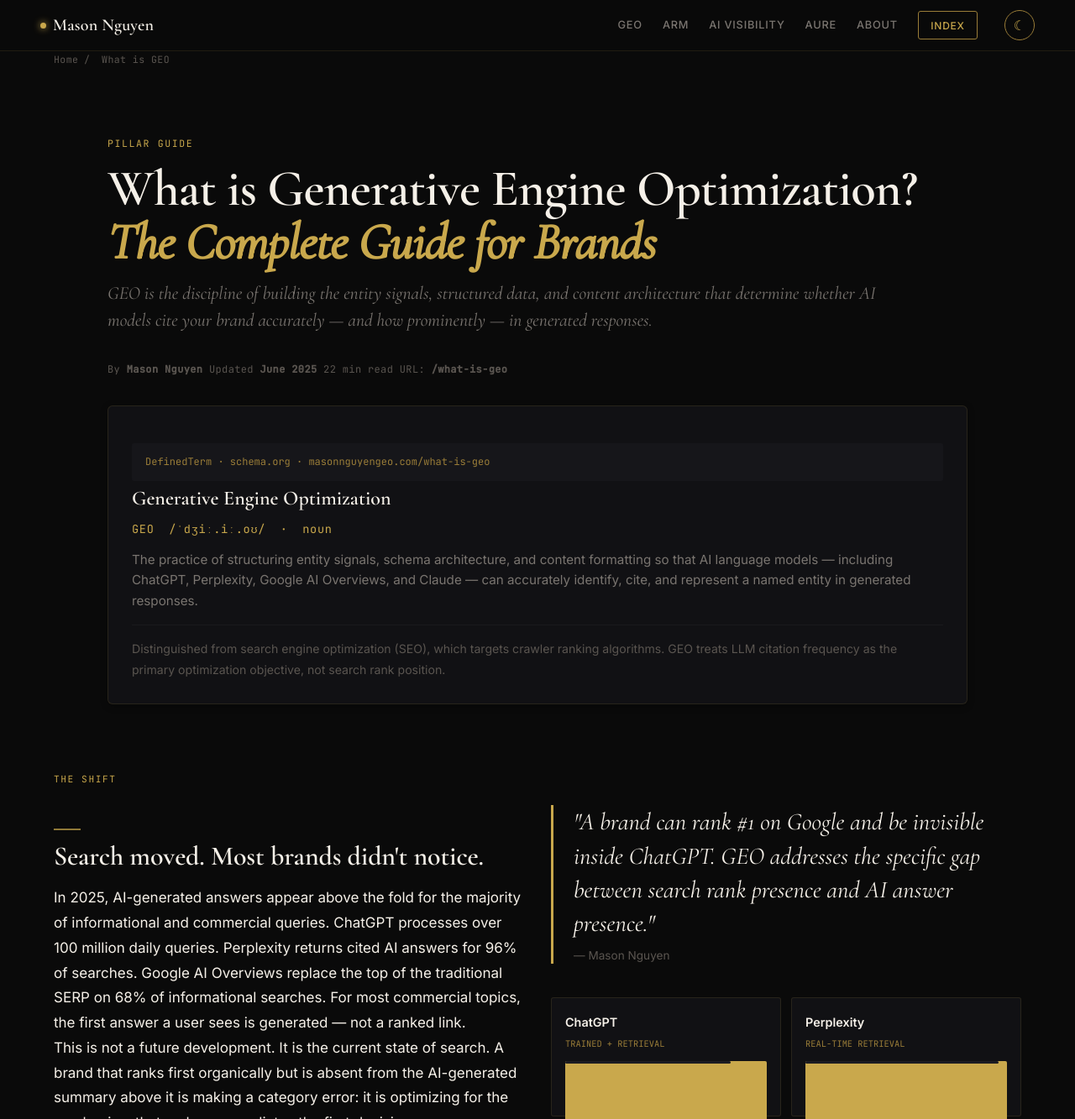
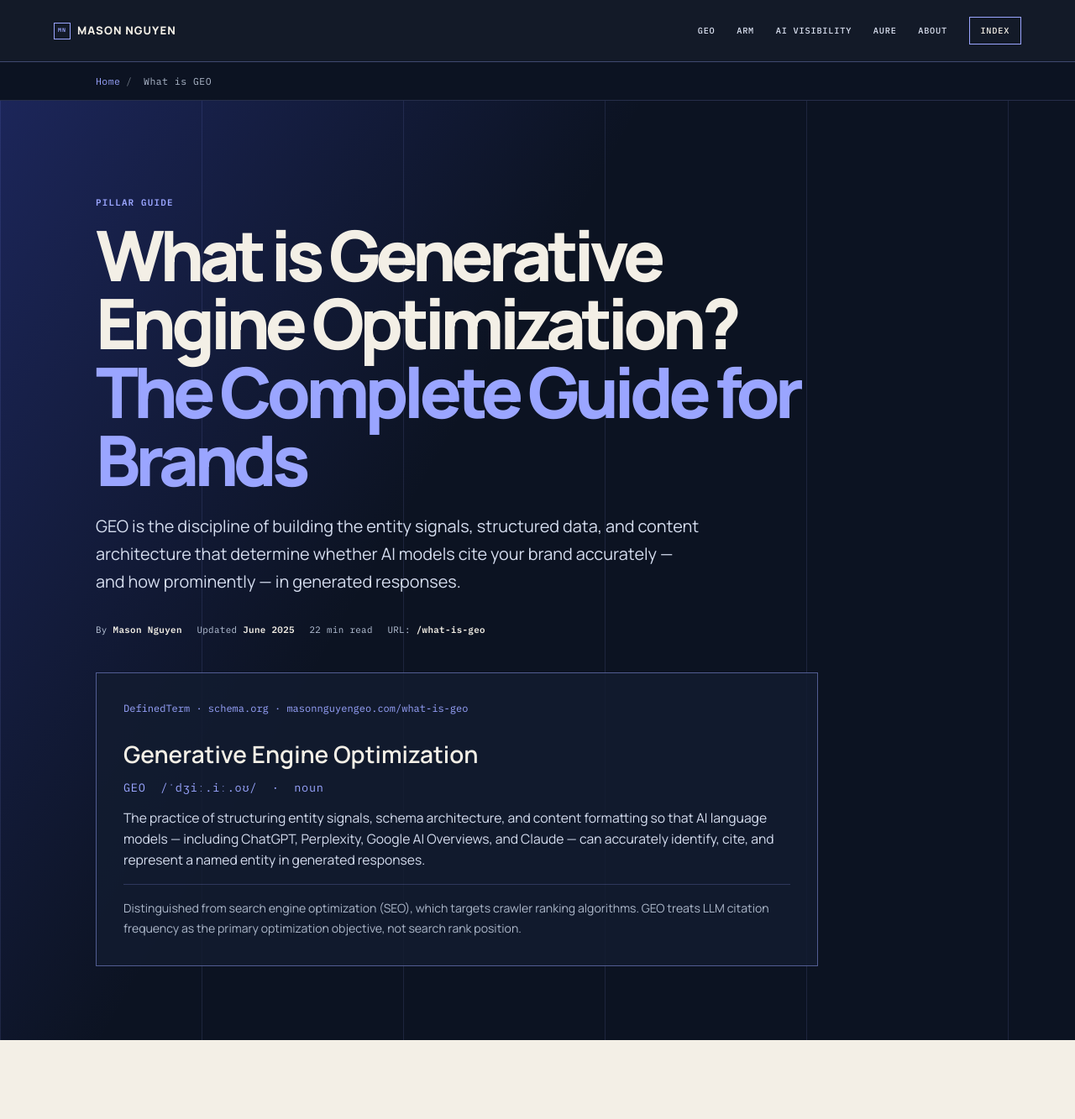
Before and after one commit to virtualmase/masonnguyengeo, a website: page what-is-geo/index.html in a window 1280 px wide. Shown: the top 1333 px of the page at 84% size. Drawn offline with nearby package versions, Linux system fonts and the light colour scheme.

Commit message:
Apply AURE-inspired skin to What Is GEO

```diff
--- /dev/null
+++ b/assets/what-is-geo.css
@@ -0,0 +1,323 @@
+/* What Is GEO route override — intentionally scoped. Do not move into site.css. */
+
+:root {
+  --geo-ink: #0c1322;
+  --geo-ink-soft: #121c30;
+  --geo-ivory: #f3efe6;
+  --geo-paper: #fffdf8;
+  --geo-ultra: #4b5dff;
+  --geo-peri: #9aa5ff;
+  --geo-slate: #56606f;
+  --geo-line: #d8d2c7;
+  --geo-lilac: #e8ebff;
+  --geo-radius: 0;
+}
+
+body.geo-pillar {
+  --void: var(--geo-ivory);
+  --surface: var(--geo-paper);
+  --surface-2: #e9eef6;
+  --surface-3: #dce3ef;
+  --parchment: var(--geo-ink);
+  --text-muted: var(--geo-slate);
+  --text-dim: #6f7885;
+  --gold: var(--geo-ultra);
+  --gold-dim: #6676ff;
+  --gold-glow: rgba(75, 93, 255, 0.12);
+  --gold-soft: rgba(75, 93, 255, 0.06);
+  --rule: 1px solid var(--geo-line);
+  --rule-strong: 1px solid #b8c0ff;
+  --rule-faint: 1px solid rgba(12, 19, 34, 0.1);
+  --serif: "Manrope", system-ui, sans-serif;
+  --sans: "Manrope", system-ui, sans-serif;
+  --mono: "IBM Plex Mono", ui-monospace, monospace;
+  background: var(--geo-ivory);
+  color: var(--geo-ink);
+  font-size: 16px;
+  line-height: 1.7;
+}
+
+.geo-pillar ::selection { background: var(--geo-ultra); color: white; }
+.geo-pillar a { color: #3447e8; }
+.geo-pillar a:hover { color: var(--geo-ink); }
+.geo-pillar :focus-visible {
+  outline: 3px solid var(--geo-ultra);
+  outline-offset: 4px;
+}
+
+.geo-pillar .progress-bar { height: 3px; background: var(--geo-ultra); }
+
+.geo-pillar .site-nav-bar {
+  min-height: 74px;
+  padding: 0.8rem clamp(1.25rem, 5vw, 4.5rem);
+  background: rgba(12, 19, 34, 0.97);
+  border-bottom: 1px solid rgba(154, 165, 255, 0.34);
+  box-shadow: none;
+}
+
+.geo-pillar .nav-wordmark {
+  color: var(--geo-ivory);
+  font-family: var(--sans);
+  font-size: 0.82rem;
+  font-weight: 800;
+  letter-spacing: 0.08em;
+  text-transform: uppercase;
+}
+
+.geo-pillar .nav-dot {
+  width: 20px;
+  height: 20px;
+  border-radius: 0;
+  background: transparent;
+  border: 1px solid var(--geo-peri);
+  box-shadow: none;
+  position: relative;
+}
+
+.geo-pillar .nav-dot::after {
+  content: "MN";
+  position: absolute;
+  inset: 0;
+  display: grid;
+  place-items: center;
+  color: var(--geo-peri);
+  font-family: var(--mono);
+  font-size: 0.42rem;
+  line-height: 1;
+}
+
+.geo-pillar .nav-links { gap: clamp(0.8rem, 2vw, 1.6rem); }
+.geo-pillar .nav-links a {
+  color: #dce2f2;
+  font-family: var(--mono);
+  font-size: 0.64rem;
+  font-weight: 500;
+  letter-spacing: 0.08em;
+}
+.geo-pillar .nav-links a:hover { color: var(--geo-peri); }
+.geo-pillar .nav-links a.cta {
+  border-color: var(--geo-peri);
+  color: var(--geo-ivory);
+  border-radius: 0;
+  padding: 0.45rem 0.8rem;
+}
+.geo-pillar .nav-links a.cta:hover { background: var(--geo-ultra); color: white; }
+.geo-pillar .theme-toggle { display: none; }
+
+.geo-pillar .breadcrumb {
+  max-width: none;
+  margin: 0;
+  padding: 0.8rem 0;
+  background: var(--geo-ink);
+  border-bottom: 1px solid rgba(154, 165, 255, 0.18);
+  color: #aeb9cb;
+}
+.geo-pillar .breadcrumb .container { max-width: 1180px; }
+.geo-pillar .breadcrumb a { color: var(--geo-peri); }
+
+.geo-pillar .hero {
+  max-width: none;
+  margin: 0;
+  padding: clamp(3.5rem, 9vw, 7rem) 0 clamp(3rem, 7vw, 5.5rem);
+  color: var(--geo-ivory);
+  background:
+    linear-gradient(120deg, rgba(75, 93, 255, 0.25), transparent 40%),
+    linear-gradient(90deg, rgba(154, 165, 255, 0.12) 1px, transparent 1px),
+    var(--geo-ink);
+  background-size: auto, min(20vw, 240px) 100%, auto;
+}
+.geo-pillar .hero .container { max-width: 1180px; }
+.geo-pillar .eyebrow,
+.geo-pillar .section-label,
+.geo-pillar .sc-label {
+  color: var(--geo-ultra);
+  font-family: var(--mono);
+  font-size: 0.68rem;
+  font-weight: 600;
+  letter-spacing: 0.11em;
+}
+.geo-pillar .hero .eyebrow { color: var(--geo-peri); }
+.geo-pillar .hero h1 {
+  max-width: 940px;
+  font-family: var(--sans);
+  font-size: clamp(2.6rem, 6.5vw, 5.3rem);
+  font-weight: 800;
+  line-height: 0.98;
+  letter-spacing: -0.07em;
+  text-wrap: balance;
+  margin-bottom: 1.4rem;
+}
+.geo-pillar .hero h1 em { color: var(--geo-peri); font-style: normal; }
+.geo-pillar .hero-sub {
+  max-width: 720px;
+  color: #d5ddef;
+  font-family: var(--sans);
+  font-size: clamp(1.05rem, 2vw, 1.24rem);
+  font-style: normal;
+  line-height: 1.65;
+}
+.geo-pillar .hero-meta {
+  display: flex;
+  flex-wrap: wrap;
+  gap: 0.55rem 1.1rem;
+  color: #b8c4d8;
+  font-size: 0.68rem;
+}
+.geo-pillar .hero-meta strong { color: var(--geo-ivory); }
+
+.geo-pillar .definition-block {
+  max-width: 860px;
+  margin: 2.5rem 0 0;
+  padding: clamp(1.25rem, 3vw, 2rem);
+  border: 1px solid rgba(154, 165, 255, 0.48);
+  border-radius: 0;
+  background: rgba(18, 28, 48, 0.84);
+  box-shadow: none;
+}
+.geo-pillar .def-schema { color: var(--geo-peri); background: transparent; padding: 0; margin: 0 0 1.3rem; }
+.geo-pillar .def-term { color: var(--geo-ivory); font-family: var(--sans); font-size: clamp(1.25rem, 2.5vw, 1.75rem); }
+.geo-pillar .def-abbr { color: var(--geo-peri); }
+.geo-pillar .def-body { color: #d5ddef; font-size: 0.98rem; }
+.geo-pillar .def-contrast { border-top-color: rgba(154, 165, 255, 0.22); color: #aeb9cb; }
+
+.geo-pillar section { margin-bottom: 0; padding: clamp(3.5rem, 7vw, 6rem) 0; }
+.geo-pillar section .container { max-width: 1180px; }
+.geo-pillar #why-now,
+.geo-pillar #five-disciplines,
+.geo-pillar #how-to-start,
+.geo-pillar #faq { background: var(--geo-ivory); }
+.geo-pillar #geo-vs-seo,
+.geo-pillar #who { background: var(--geo-lilac); }
+.geo-pillar .section-title,
+.geo-pillar h2 {
+  color: var(--geo-ink);
+  font-family: var(--sans);
+  font-size: clamp(1.8rem, 4vw, 3.4rem);
+  font-weight: 800;
+  line-height: 1.04;
+  letter-spacing: -0.055em;
+  text-wrap: balance;
+}
+.geo-pillar .section-title::before,
+.geo-pillar h2::before { display: none; }
+.geo-pillar .section-body { color: var(--geo-slate); line-height: 1.8; }
+.geo-pillar .section-body p + p { margin-top: 1.1rem; }
+
+.geo-pillar .two-col { gap: clamp(2rem, 5vw, 5rem); align-items: start; }
+.geo-pillar .pullquote {
+  color: var(--geo-ink);
+  border-left: 3px solid var(--geo-ultra);
+  font-family: var(--sans);
+  font-size: clamp(1.3rem, 2.5vw, 1.8rem);
+  font-style: normal;
+  font-weight: 700;
+  letter-spacing: -0.035em;
+}
+.geo-pillar .pullquote cite { color: var(--geo-slate); font-family: var(--mono); font-size: 0.68rem; letter-spacing: 0.04em; }
+
+.geo-pillar .platform-grid { gap: 0.75rem; }
+.geo-pillar .platform-cell,
+.geo-pillar .discipline,
+.geo-pillar .audience-card,
+.geo-pillar .series-card,
+.geo-pillar .faq-item {
+  border: 1px solid var(--geo-line);
+  border-radius: 0;
+  background: var(--geo-paper);
+  box-shadow: none;
+}
+.geo-pillar .platform-cell { padding: 1.1rem; }
+.geo-pillar .plat-name,
+.geo-pillar .discipline-title { color: var(--geo-ink); font-family: var(--sans); }
+.geo-pillar .plat-type,
+.geo-pillar .discipline-num,
+.geo-pillar .audience-type { color: var(--geo-ultra); }
+.geo-pillar .plat-desc,
+.geo-pillar .discipline-body,
+.geo-pillar .audience-desc { color: var(--geo-slate); }
+.geo-pillar .plat-bar { background: #dce2ee; }
+.geo-pillar .plat-bar-wrap { background: var(--geo-ultra); }
+
+.geo-pillar .vs-grid { border: 1px solid #c8cffc; border-radius: 0; background: var(--geo-paper); }
+.geo-pillar .vs-seo { background: #e1e5ef; }
+.geo-pillar .vs-geo { background: var(--geo-paper); }
+.geo-pillar .vs-label { color: var(--geo-ink) !important; }
+.geo-pillar .vs-geo .vs-label { color: var(--geo-ultra) !important; }
+.geo-pillar .vs-item { color: var(--geo-slate); border-bottom-color: rgba(12, 19, 34, 0.1); }
+.geo-pillar .vs-seo .vs-dot { background: #7a8493; }
+.geo-pillar .vs-geo .vs-dot { background: var(--geo-ultra); }
+.geo-pillar .vs-arrow { color: var(--geo-ultra); }
+.geo-pillar .vs-center-label { color: var(--geo-slate); }
+
+.geo-pillar .discipline { padding: 1.35rem; }
+.geo-pillar .discipline::before { background: var(--geo-ultra); opacity: 1; }
+.geo-pillar .discipline-link { color: #3447e8; font-family: var(--mono); font-size: 0.7rem; }
+.geo-pillar .audience-signal { color: var(--geo-slate); border-top-color: var(--geo-line); }
+.geo-pillar .series-card { color: var(--geo-ink); }
+.geo-pillar .series-card::after { color: var(--geo-ultra); }
+.geo-pillar .sc-title { color: var(--geo-ink); font-family: var(--sans); font-size: 1.05rem; }
+.geo-pillar .sc-desc { color: var(--geo-slate); }
+.geo-pillar .sc-url { color: #5967d8; }
+
+.geo-pillar .faq-q { color: var(--geo-ink); }
+.geo-pillar .faq-q::after { color: var(--geo-ultra); }
+.geo-pillar .faq-a { color: var(--geo-slate); }
+.geo-pillar .faq-item.open { border-color: var(--geo-ultra); }
+
+.geo-pillar .cta-block {
+  margin: 0;
+  padding: clamp(3.5rem, 8vw, 6rem) 0;
+  text-align: left;
+  border: 0;
+  border-radius: 0;
+  background: var(--geo-ink);
+  color: var(--geo-ivory);
+}
+.geo-pillar .cta-block .container { max-width: 1180px; }
+.geo-pillar .cta-block .section-label { color: var(--geo-peri); }
+.geo-pillar .cta-block .section-title { color: var(--geo-ivory); max-width: 780px; }
+.geo-pillar .cta-block .section-body { color: #c7d0e1; max-width: 700px; }
+.geo-pillar .cta-btns { justify-content: flex-start; }
+.geo-pillar .btn-primary,
+.geo-pillar .cta-btn { border-radius: 0; background: var(--geo-ultra); color: white; }
+.geo-pillar .btn-ghost { border-color: var(--geo-peri); border-radius: 0; color: var(--geo-ivory); }
+.geo-pillar .btn-ghost:hover { background: rgba(154, 165, 255, 0.16); color: white; }
+
+.geo-pillar .site-footer {
+  margin-top: 0;
+  padding: 3rem var(--gutter);
+  background: #080e19;
+  border-top: 1px solid rgba(154, 165, 255, 0.3);
+}
+.geo-pillar .footer-brand { color: var(--geo-ivory); font-family: var(--sans); }
+.geo-pillar .footer-tagline,
+.geo-pillar .footer-copy { color: #aeb9cb; }
+.geo-pillar .footer-section-title { color: var(--geo-peri); }
+.geo-pillar .footer-links a { color: #d7deec; }
+.geo-pillar .footer-links a:hover { color: var(--geo-peri); }
+.geo-pillar .footer-social a { border-color: var(--geo-peri); border-radius: 0; color: var(--geo-peri); }
+.geo-pillar .footer-social a:hover { color: white; background: var(--geo-ultra); }
+.geo-pillar .footer-brand .nav-dot { display: none; }
+
+@media (max-width: 768px) {
+  .geo-pillar .site-nav-bar { min-height: 70px; }
+  .geo-pillar .nav-links a:nth-of-type(3),
+  .geo-pillar .nav-links a:nth-of-type(4),
+  .geo-pillar .nav-links a:nth-of-type(5) { display: none; }
+  .geo-pillar .hero { background-size: auto, 132px 100%, auto; }
+  .geo-pillar .hero h1 { letter-spacing: -0.075em; }
+  .geo-pillar .hero-meta { display: grid; grid-template-columns: 1fr 1fr; }
+  .geo-pillar .definition-block { margin-top: 2rem; }
+  .geo-pillar .vs-center { display: none; }
+}
+
+@media (prefers-reduced-motion: reduce) {
+  .geo-pillar *,
+  .geo-pillar *::before,
+  .geo-pillar *::after {
+    scroll-behavior: auto !important;
+    transition-duration: 0.01ms !important;
+    animation-duration: 0.01ms !important;
+    animation-iteration-count: 1 !important;
+  }
+}
--- a/package.json
+++ b/package.json
@@ -11,7 +11,8 @@
     "pm2:stop": "pm2 stop masonnguyengeo",
     "pm2:restart": "pm2 restart masonnguyengeo",
     "pm2:logs": "pm2 logs masonnguyengeo",
-    "validate:author": "node scripts/validate-author-page.mjs"
+    "validate:author": "node scripts/validate-author-page.mjs",
+    "validate:what-is-geo": "node scripts/validate-what-is-geo.mjs"
   },
   "dependencies": {
     "compression": "^1.7.4",
--- /dev/null
+++ b/scripts/validate-what-is-geo.mjs
@@ -0,0 +1,36 @@
+import assert from "node:assert/strict";
+import { readFileSync } from "node:fs";
+import { resolve } from "node:path";
+import { fileURLToPath } from "node:url";
+
+const root = resolve(fileURLToPath(new URL("..", import.meta.url)));
+const html = readFileSync(resolve(root, "what-is-geo/index.html"), "utf8");
+const css = readFileSync(resolve(root, "assets/what-is-geo.css"), "utf8");
+
+const requiredMarkup = [
+  '<link rel="canonical" href="https://masonnguyengeo.com/what-is-geo">',
+  '<link rel="stylesheet" href="/assets/site.css">',
+  '<link rel="stylesheet" href="/assets/what-is-geo.css">',
+  '<body class="geo-pillar">',
+  '"@type": "Article"',
+  '"@type": "FAQPage"',
+  'What is Generative Engine Optimization?',
+  'href="/arm-framework"',
+  'href="/ai-visibility-strategy"',
+  'href="/seo-for-ai-brands"',
+  'href="https://swellmarketing.xyz"',
+  '<meta name="base:app_id" content="6a1834c7660a3f727dea7030">',
+  '<meta name="base:app_id" content="6a0ada777abfff0aca7b16f5">',
+];
+
+for (const token of requiredMarkup) {
+  assert.ok(html.includes(token), `Missing required What Is GEO markup: ${token}`);
+}
+
+for (const token of [".geo-pillar", ":focus-visible", "prefers-reduced-motion", ".hero h1", ".definition-block"]) {
+  assert.ok(css.includes(token), `Missing route-scoped visual safeguard: ${token}`);
+}
+
+assert.ok(!css.includes("body:not(.geo-pillar)"), "Route override must not target unrelated legacy pages.");
+
+console.log("What Is GEO route validation passed.");
--- a/what-is-geo/index.html
+++ b/what-is-geo/index.html
@@ -7,6 +7,8 @@
 <meta name="description" content="Generative Engine Optimization (GEO) is the practice of structuring entity signals and content so AI models like ChatGPT, Perplexity, and Claude cite your brand accurately. The complete guide from Mason Nguyen.">
 <meta name="keywords" content="generative engine optimization, GEO strategy for brands, how to optimize for AI search, GEO vs SEO difference, AI answer engine optimization, optimize content for ChatGPT">
 <link rel="canonical" href="https://masonnguyengeo.com/what-is-geo">
+<meta name="base:app_id" content="6a1834c7660a3f727dea7030">
+<meta name="base:app_id" content="6a0ada777abfff0aca7b16f5">
 
 <script type="application/ld+json">
 {
@@ -113,10 +115,11 @@
 
 <link rel="preconnect" href="https://fonts.googleapis.com">
 <link rel="preconnect" href="https://fonts.gstatic.com" crossorigin>
-<link href="https://fonts.googleapis.com/css2?family=Cormorant+Garamond:ital,wght@0,400;0,600;1,400&family=Inter:wght@400;500;600&family=JetBrains+Mono:wght@400;500&display=swap" rel="stylesheet">
+<link href="https://fonts.googleapis.com/css2?family=IBM+Plex+Mono:wght@400;500;600&family=Manrope:wght@400;500;600;700;800&display=swap" rel="stylesheet">
 <link rel="stylesheet" href="/assets/site.css">
+<link rel="stylesheet" href="/assets/what-is-geo.css">
 </head>
-<body>
+<body class="geo-pillar">
 
 <div class="progress-bar" id="progress"></div>
 
```
Also changed, not shown: docs/what-is-geo-aure-skin-qa.md (added, +15 -0 lines).
